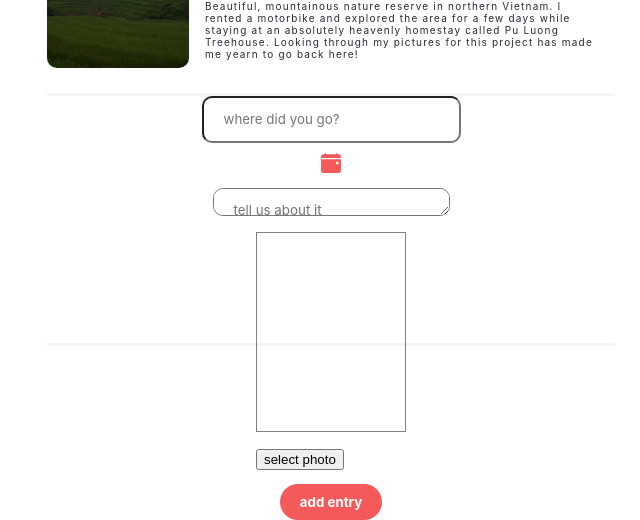
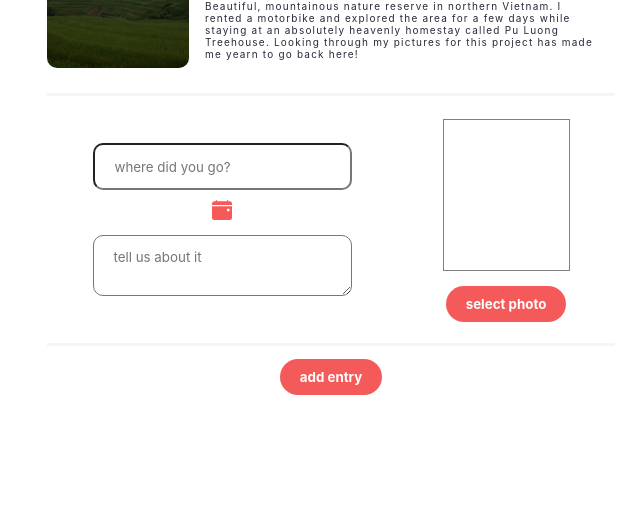
Before and after one commit to skuenzi/travel-journal, a React (Create React App) app: page / in a window 1280 px wide. Shown: the part 713-1233 px from the top of the page, without its empty margins (309-949 px from the left). After the commit the page ends 1122 px from the top, so only its background shows below. Built offline with nearby package versions, Linux system fonts and the light colour scheme; the HTML template or start-up script is replaced by a standard one.

Commit message:
fixed styles on form

```diff
--- a/src/Components/NewEntryForm/NewEntryForm.js
+++ b/src/Components/NewEntryForm/NewEntryForm.js
@@ -6,10 +6,6 @@ import {BsFillCalendarEventFill} from 'react-icons/bs'
 export default function NewEntryForm (props) {
     const hiddenFileInput = useRef(null)
 
-    // const onInputChange = (e) => {
-    //     props.handleImgUpload(e.target.files[0])
-    // }
-
 
     const handleClick = (e) => {
         hiddenFileInput.current.click()
@@ -17,7 +13,9 @@ export default function NewEntryForm (props) {
 
 
     return (
-        <form className='new-entry-form card'>
+        <form className='form container'>
+            <div className='card new-entry-form'>
+                <div className='col-1'>
                     <input
                         name='title'
                         type='text'
@@ -44,15 +42,15 @@ export default function NewEntryForm (props) {
                         className='description-input'
                         />
 
+                </div>
                 <FileUploader />
-
+            </div>
             <button
                 type='submit'
                 className='submit-btn'
             >
                 add entry
             </button>
-
         </form>
     )
 }
--- a/src/Components/NewEntryForm/fileuploader.js
+++ b/src/Components/NewEntryForm/fileuploader.js
@@ -45,9 +45,9 @@ export default function FileUploader () {
             </button>
 
     return (
-        <div>
+        <div className='file-uploader'>
             <div className='photo-upload-space'>
-                {fileUploaded && <img src={`/images/${selectedFileName}`} style={{height: '200px', width:'150px', objectFit: 'cover'}}/>}
+                {fileUploaded && <img src={`/images/${selectedFileName}`} style={{height: '150px', width:'125px', objectFit: 'cover'}}/>}
             </div>
             {btnType}
             {/* https://medium.com/web-dev-survey-from-kyoto/how-to-customize-the-file-upload-button-in-react-b3866a5973d8 */}
--- a/src/index.css
+++ b/src/index.css
@@ -98,8 +98,12 @@ header {
 
 .new-entry-form {
   display: flex;
+  justify-content: space-around;
+}
+
+.col-1 {
+  display: flex;
   flex-direction: column;
-  align-items: left;
 }
 
 .title-input,
@@ -118,7 +122,8 @@ header {
   background-color: white;
 }
 
-.submit-btn {
+.submit-btn,
+.img-upload-btn {
   border: none;
   font-family: 'Inter', sans-serif;
   font-weight: 700;
@@ -126,12 +131,22 @@ header {
   color: white;
   padding: .75em 1.5em;
   border-radius: 40px;
-  margin-top: 1em;
+  margin: 1em auto;
+}
+
+.file-uploader {
+  display: flex;
+  flex-direction: column;
 }
 
 .photo-upload-space {
   border: 1px solid gray;
-  height: 200px;
-  width: 150px;
-  margin: 1em auto;
+  height: 152px;
+  width: 127px;
+  margin: 1em auto .1em;
 }
+
+.form {
+  display: flex;
+  flex-direction:column;
+}
```
Also changed, not shown: public/images/climbing.jpg (deleted). Lines whose indentation alone changed are shown as unchanged.
